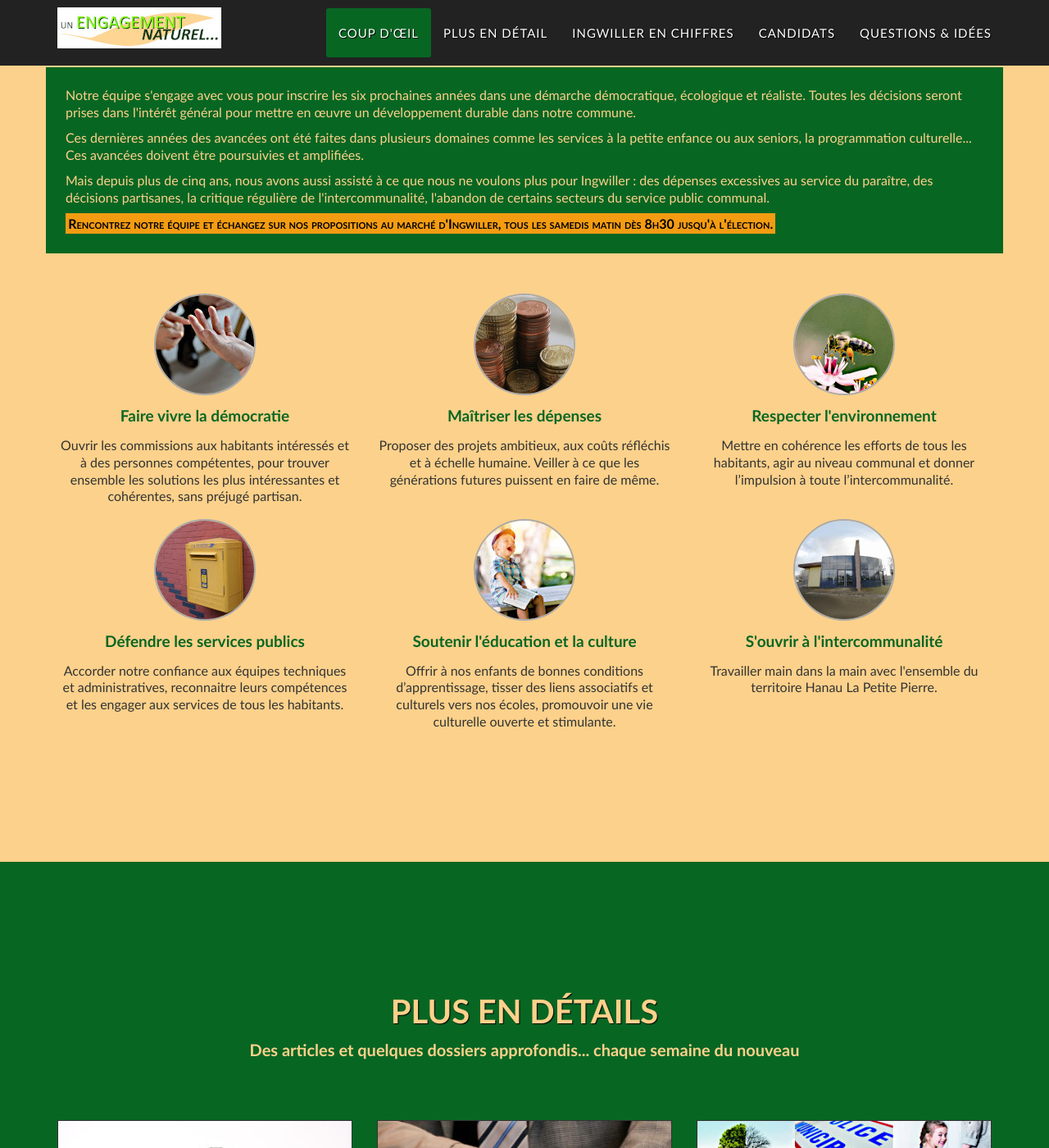
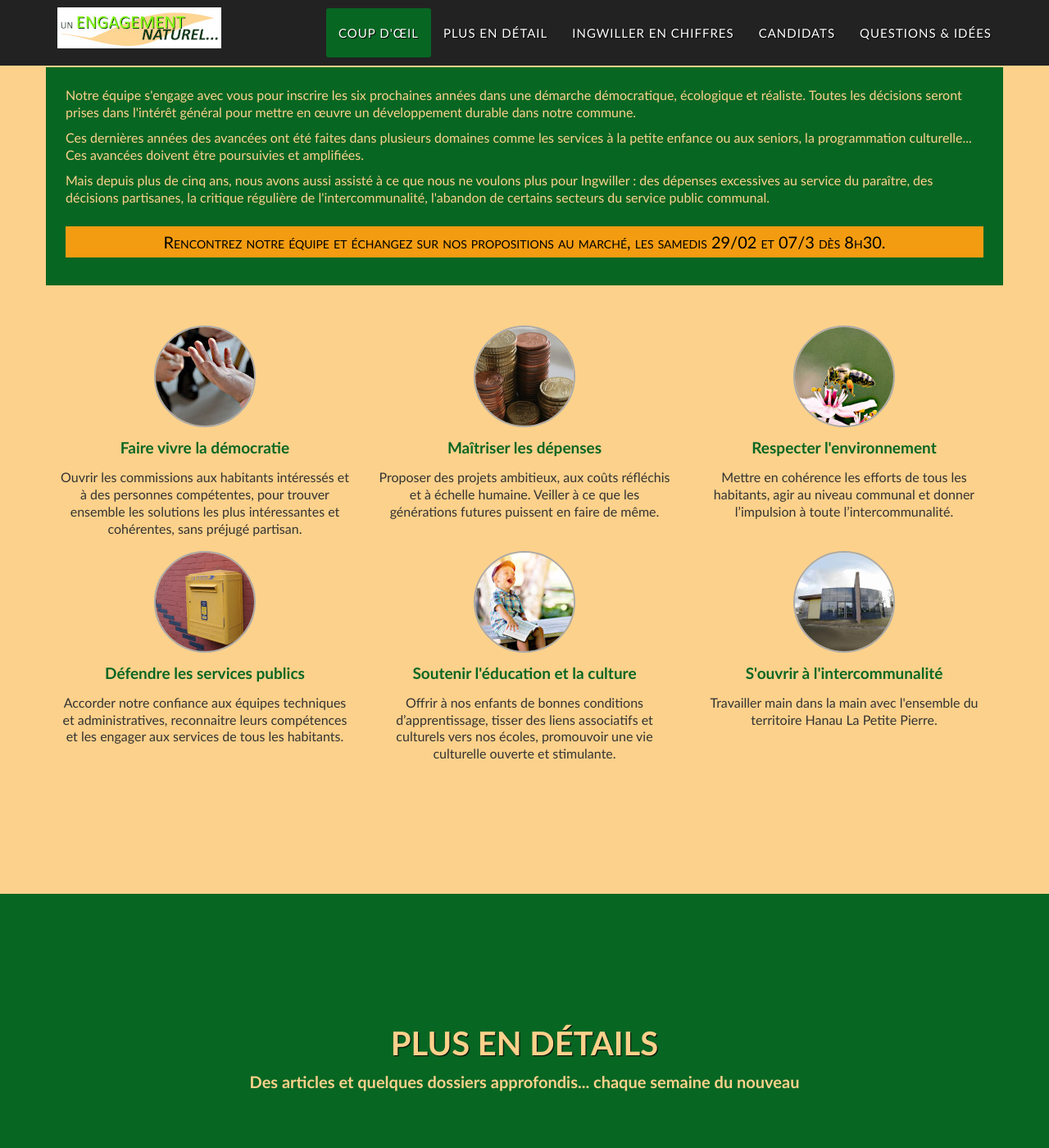
Before and after one commit to campagne-municipale/betonniere, a Jekyll site: the page built from index.html, in a window 1280 px wide and 1400 px high, scrolled down 1097 px. Shown: the whole window at 82% size. Built offline with Jekyll 4.4.1, drawn with Linux system fonts in a browser that asks for light colours; nearby versions of some CDN libraries; some web fonts are replaced.

Commit message:
Encart marchés - 2

```diff
--- a/_includes/themes_campagne.html
+++ b/_includes/themes_campagne.html
@@ -14,7 +14,7 @@
                <p>Ces dernières années des avancées ont été faites dans plusieurs domaines comme les services à la petite enfance ou aux seniors, la programmation culturelle... Ces avancées doivent être poursuivies et amplifiées.</p>
 
                <p>Mais depuis plus de cinq ans, nous avons aussi assisté à ce que nous ne voulons plus pour Ingwiller : des dépenses excessives au service du paraître, des décisions partisanes, la critique régulière de l'intercommunalité, l'abandon de certains secteurs du service public communal.</p>
-               <mark>Rencontrez notre équipe et échangez sur nos propositions au marché d'Ingwiller, tous les samedis matin dès 8h30 jusqu'à l'élection.</mark>
+               <p id="market" style="color: black !important;">Rencontrez notre équipe et échangez sur nos propositions au marché, les samedis 29/02 et 07/3 dès 8h30.</p>
             </div>
             </div>
 
```
Also changed, not shown: _includes/css/agency.css (+15 -1 lines).
